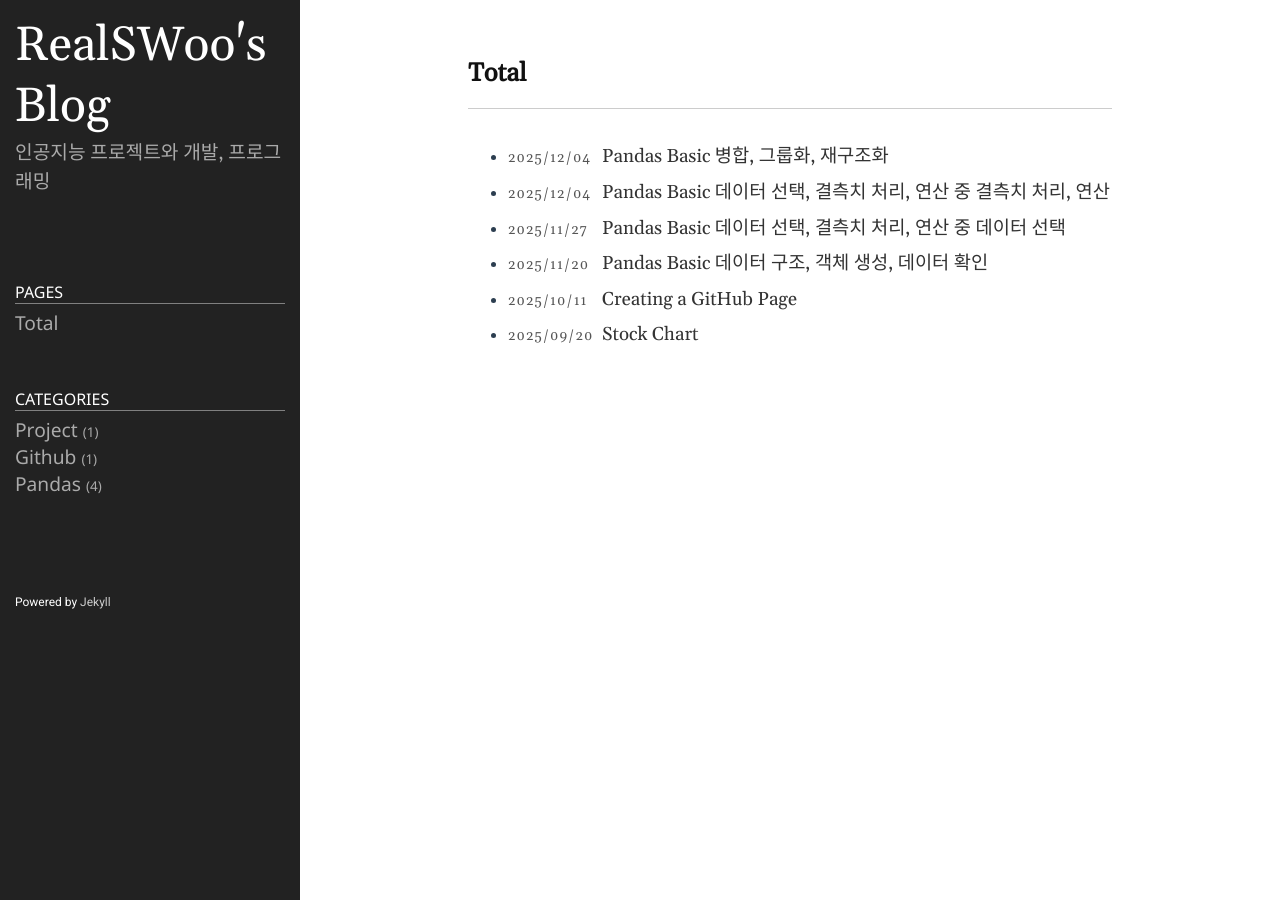
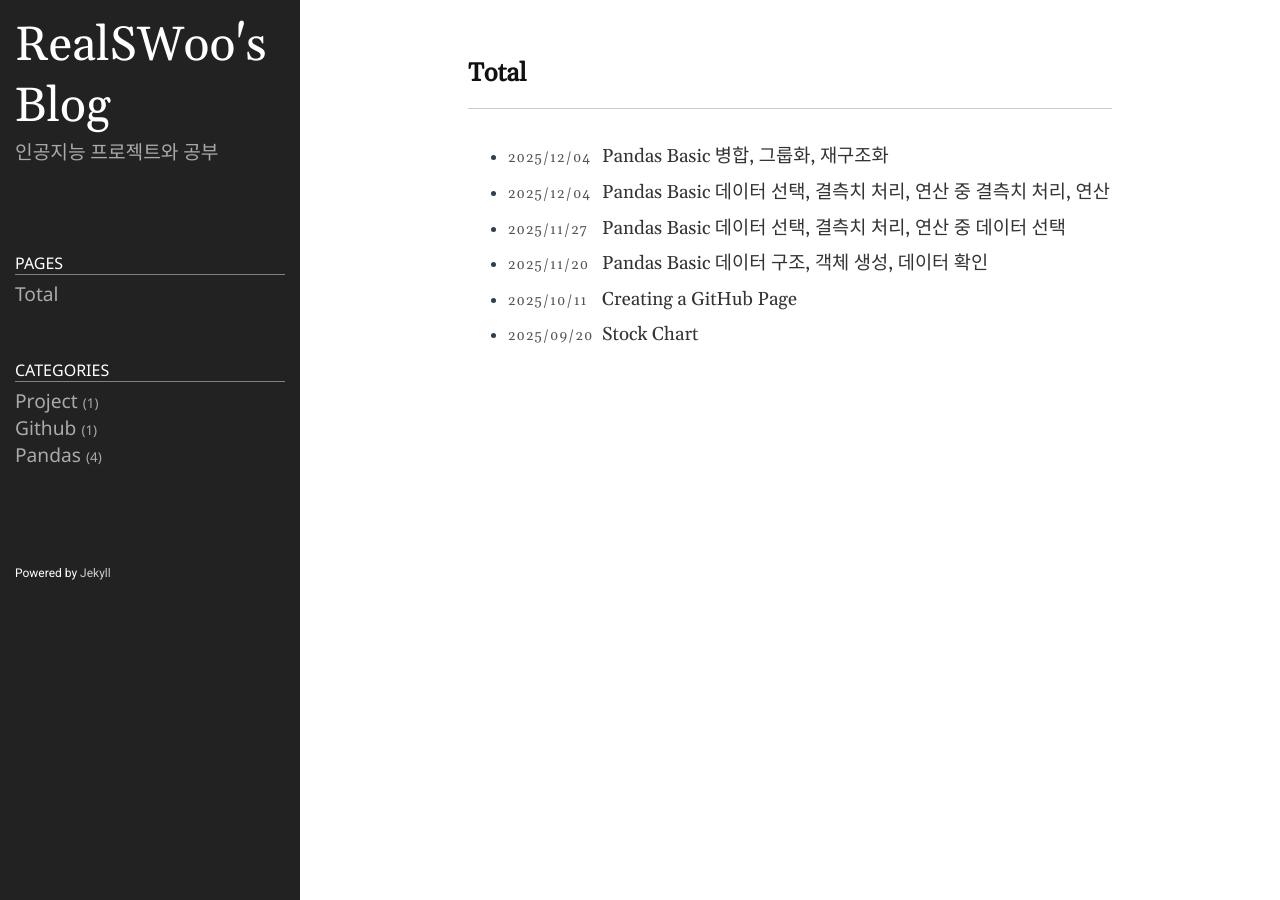
Before and after one commit to RealSWoo/RealSWoo.github.io, a Jekyll site: the page built from index.md, in a window 1280 px wide. Built offline with Jekyll 4.4.1, drawn with Linux system fonts in a browser that asks for light colours.

Commit message:
Modified yml code

```diff
--- a/_config.yml
+++ b/_config.yml
@@ -21,7 +21,7 @@
 title: RealSWoo's Blog
 email: swoo226@oton.kr
 description: >- # this means to ignore newlines until "baseurl:"
-  인공지능 프로젝트와 개발, 프로그래밍
+  인공지능 프로젝트와 공부
 # baseurl: "/" # the subpath of your site, e.g. /blog
 url: "https://realswoo.github.io" # the base hostname & protocol for your site, e.g. http://example.com
 github_username: RealSWoo
```
